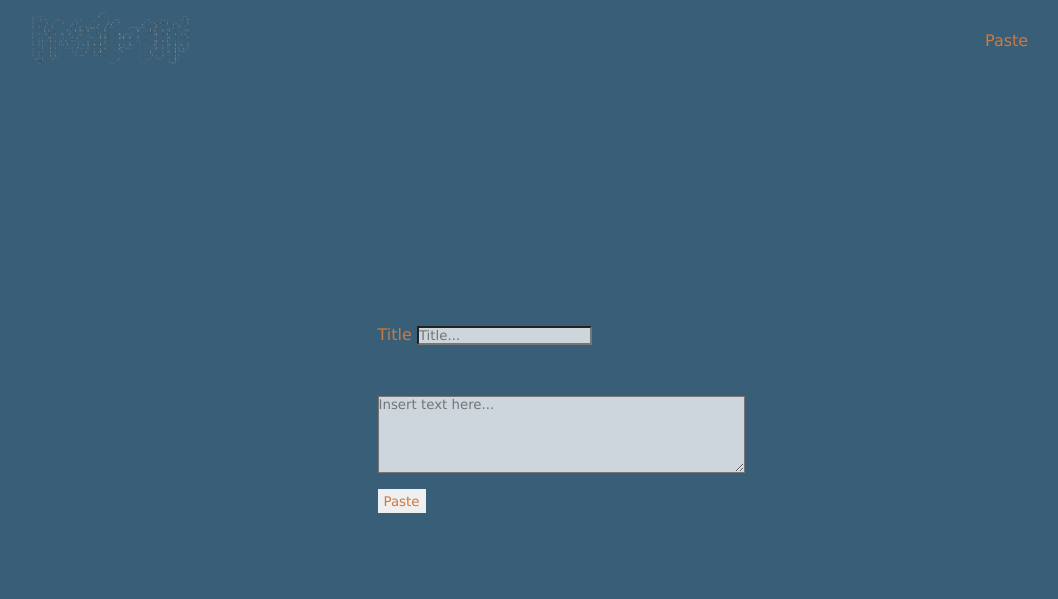
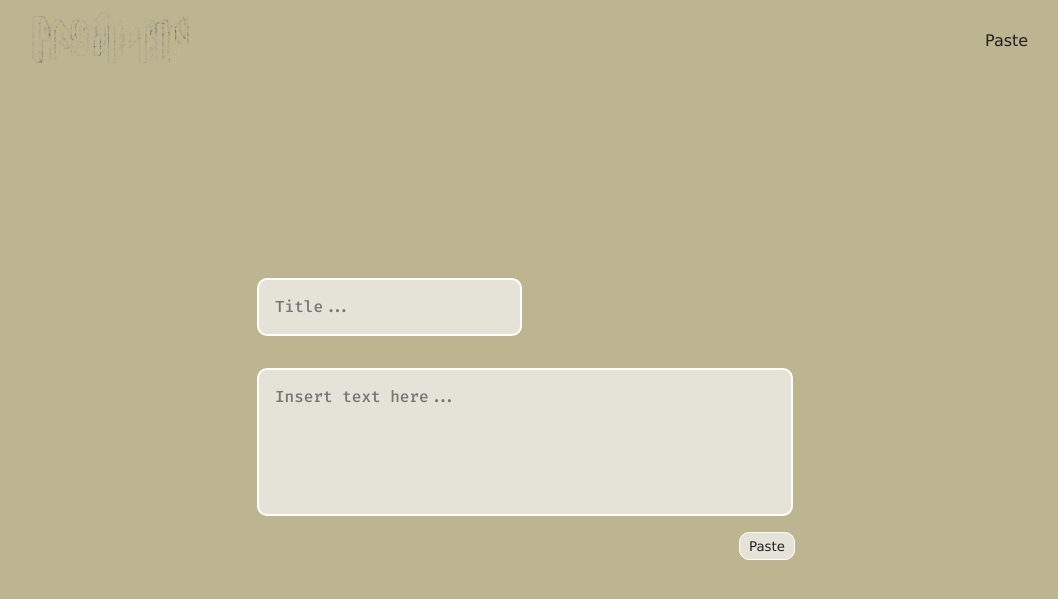
Before and after one commit to skillz4real/paste-bin, a Flask app: page / in a window 1280 px wide. Shown: the top 599 px of the page, without its empty margins (79-1137 px from the left). Run offline with Flask 3, Linux system fonts and the light colour scheme.

Commit message:
Changed colors added animations

```diff
--- a/static/css/main.css
+++ b/static/css/main.css
@@ -1,8 +1,8 @@
 :root{
-  --bg: #395e77;
-  --font1: #cc7a3d;
-  --highlights: #cc7a3d;
-  --object: #924144;
+  --bg: #bdb490;
+  --font1: #202022;
+  --highlights: #c8512a;
+  --object: #e5e2d8;
 }
 
 input[type="file"] {
@@ -119,7 +119,7 @@ body{
 
 
 .primary-header a:hover{
-  font-size: 1.1rem;
+  font-size: 1.01rem;
   cursor: pointer;
 }
 
@@ -134,26 +134,59 @@ body{
 }
 
 .textarea{
+  resize: none;
+  max-height: 500px;
+  background-color: var(--object);
+  color: var(--font1);
+  padding: 1em;
+  border-radius: 10px;
+  border: 2px solid white;
+  outline: none;
+  font-family: 'Fira Code';
+  font-size: 16px;
+  line-height: 1.4;
+  font-weight: 500;
+  transition: all 0.2s;
+}
+
+.textarea:hover {
+  cursor: pointer;
   background-color: var(--bg);
-  max-height: 500px;
-  background: hsl(0 0% 100%/0.75);
+  scale: 1.01;
+  box-shadow: 2px 2px 5px black;
+}
+
+.textarea:focus {
+  cursor: text;
+  color: var(--font1);
+  border-color: var(--highlights);
 }
 
 .submit{
-  border: 0;
   position: relative;
   display: block;
   z-index: 3;
-  width: 3rem;
+  width: 3.5rem;
   aspect-ratio: 2;
-  align-self: flex-end;
+  background: var(--object);
+  border: 0.1em solid white;
+  cursor: pointer;
+  transition: all 0.2s;
+  grid-column-start: 2;
+  grid-row-start: 4;
+  right: 70px;
+  border-radius: 10px;
+}
+
+.submit:hover{
+  background: var(--bg);
+  border: 0.1em solid var(--highlights);
+  scale: 1.01;
 }
 
 .grid{
   display: grid;
-  grid-template-row: 2fr 1fr 5fr;
   gap: 1rem;
-
 }
 
 #title{
--- a/static/js/index.js
+++ b/static/js/index.js
@@ -3,3 +3,12 @@ darkReader = document.getElementsByClassName('darkreader');
 for (let i = 0; i < darkReader.length; i++ ){
   darkReader[i].classList.add('hidden')
 }
+
+const textarea = document.getElementById('paste');
+
+textarea.addEventListener('keydown', function(event) {
+  if (event)
+  event.preventDefault();
+
+
+}
--- a/templates/base.html
+++ b/templates/base.html
@@ -6,6 +6,9 @@
     <link rel="stylesheet" href="{{url_for('static',filename='css/main.css')}}">
     <script src="{{url_for('static', filename='js/nav.js')}}" defer></script>
     <script src="{{url_for('static', filename='js/index.js')}}" defer></script>
+    <link rel="preconnect" href="https://fonts.googleapis.com">
+    <link rel="preconnect" href="https://fonts.gstatic.com" crossorigin>
+    <link href="https://fonts.googleapis.com/css2?family=Fira+Code:wght@300..700&display=swap" rel="stylesheet">
   </head>
   <body>
     <nav class="flex primary-header">
--- a/templates/index.html
+++ b/templates/index.html
@@ -4,10 +4,10 @@
 
     <form action="/paste" class="paste grid" method="POST">
       <span id="title">
-                <label for="paste-title"> Title </label> <input type="text" class = "textarea" name="paste-title" placeholder="Title..."> </span>
+        <input type="text" class = "textarea" name="paste-title" placeholder="Title..."> </span>
       <!-- might add a random name generator -->
       </br>
-      <textarea rows="5" cols="50" placeholder="Insert text here..." class="textarea" name="paste" id = "paste"></textarea>
+      <textarea rows="5" cols="50" placeholder="Insert text here..." class="textarea" name="paste" id="paste"></textarea>
       <input type="submit" value="Paste" class="submit">
     </form>
   {% endblock %}
```
